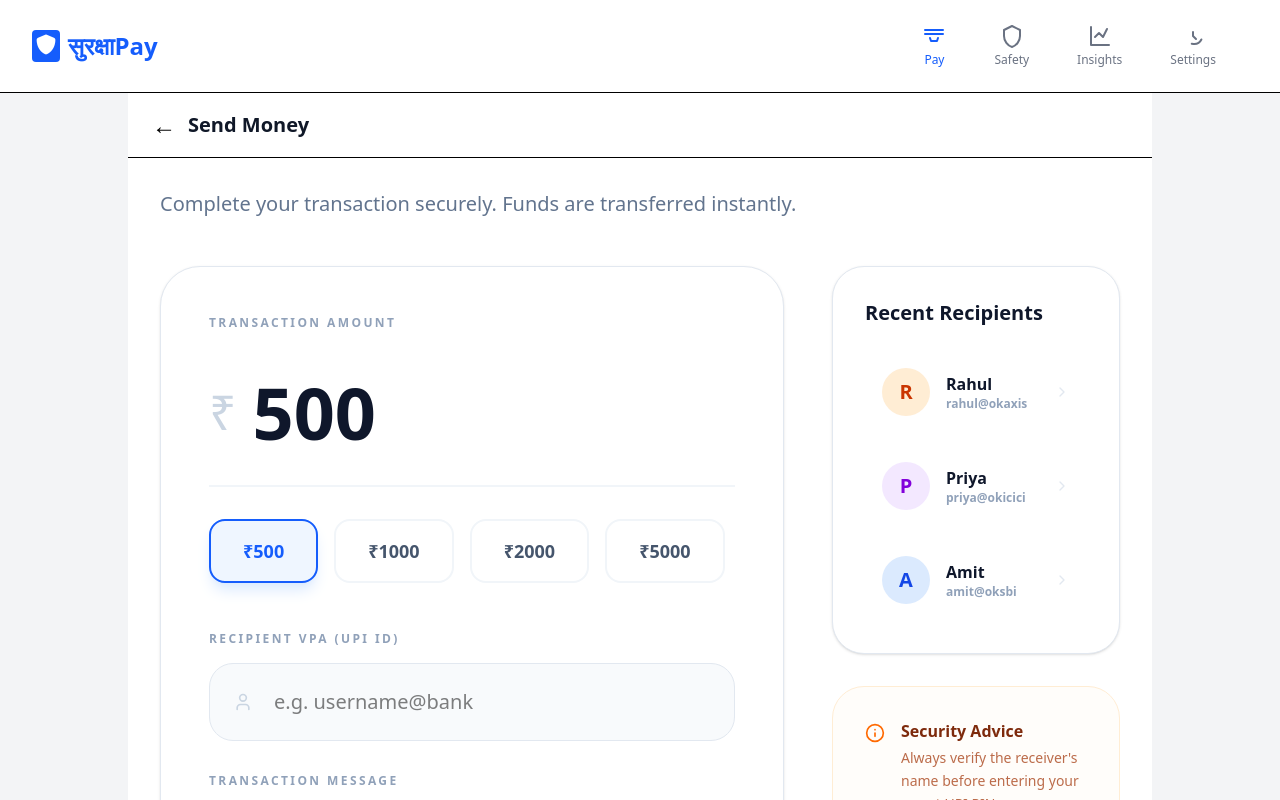
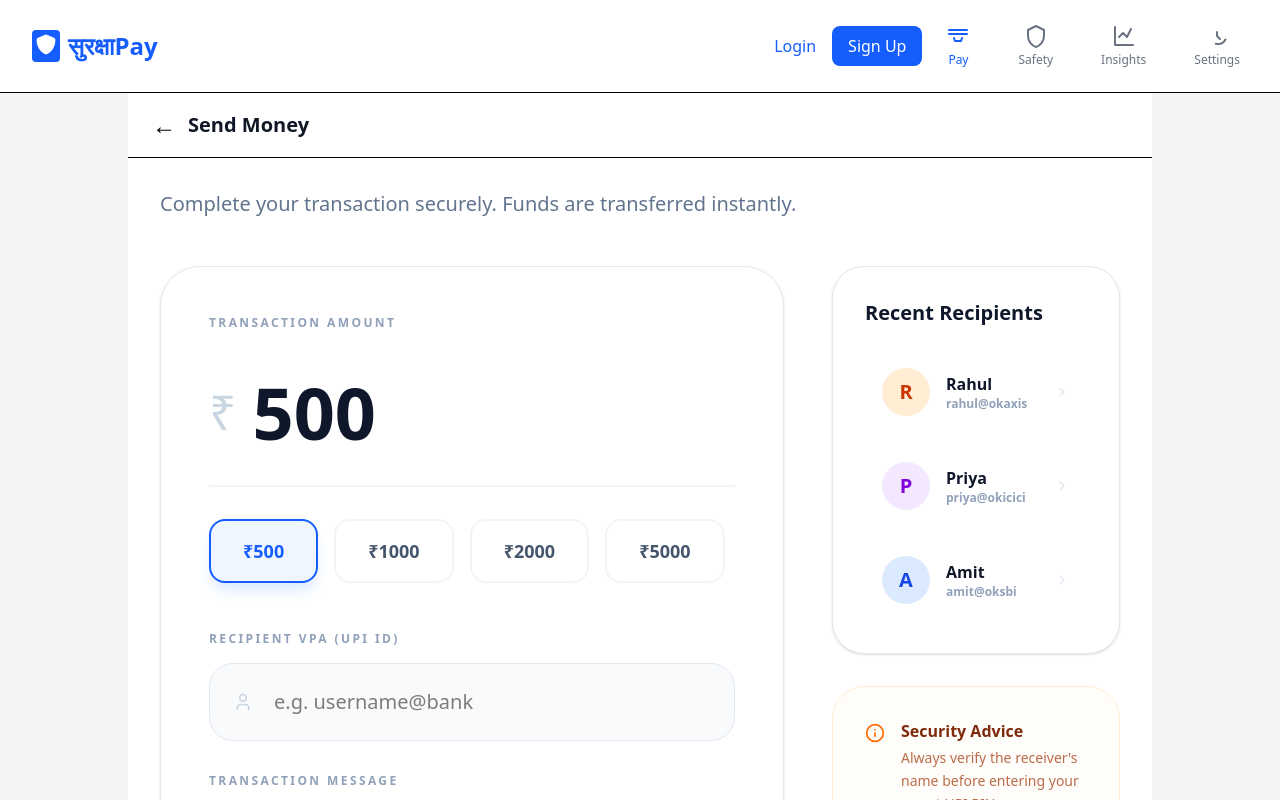
Before and after one commit to amrutasahu2006/upi-fraud-detection, a React (Vite) app: page /payment in a window 1280 px wide. Shown: the top 800 px of the page. Built offline with nearby package versions, Linux system fonts and the light colour scheme.

Commit message:
Fixed Header.jsx

```diff
--- a/src/components/Header.jsx
+++ b/src/components/Header.jsx
@@ -1,105 +1,137 @@
 import { NavLink } from "react-router-dom";
+import { useAuth } from "../context/AuthContext";
+import { LogOut, UserCircle } from "lucide-react";
 
 export default function Header() {
+  const { user, logout, isAuthenticated } = useAuth();
 
   return (
     <header className="bg-white border-b">
       <div className="flex items-center pl-6 pr-4 md:pl-8 md:pr-6 py-3 justify-between">
-        {/* Left: Logo + Icon */}
+
+        {/* Left: Logo */}
         <div className="flex items-center gap-2">
           <div className="bg-blue-600 p-1 rounded">
             <i className="fa-solid fa-shield text-white text-base md:text-lg lg:text-xl"></i>
           </div>
-
           <h1 className="text-lg md:text-xl lg:text-2xl font-semibold text-blue-600">
             सुरक्षाPay
           </h1>
         </div>
 
-        {/* Spacer to push tabs right */}
+        {/* Spacer */}
         <div className="flex-1" />
 
-        {/* Tabs aligned to right with increased spacing */}
+        {/* Auth Section */}
+        {!isAuthenticated ? (
+          <div className="flex items-center space-x-4 mr-6">
+            <NavLink
+              to="/login"
+              className="text-blue-600 hover:text-blue-800 font-medium"
+            >
+              Login
+            </NavLink>
+            <NavLink
+              to="/register"
+              className="bg-blue-600 text-white px-4 py-2 rounded-lg hover:bg-blue-700 transition"
+            >
+              Sign Up
+            </NavLink>
+          </div>
+        ) : (
+          <div className="flex items-center space-x-4 mr-6">
+            <NavLink
+              to="/profile"
+              className="flex items-center space-x-2 text-gray-700 hover:text-blue-600"
+            >
+              <UserCircle size={20} />
+              <span className="hidden md:inline">
+                {user?.username || "User"}
+              </span>
+              <span className="px-2 py-1 bg-blue-100 text-blue-800 text-xs rounded-full capitalize">
+                {user?.role || "user"}
+              </span>
+            </NavLink>
+
+            {user?.role === "admin" && (
+              <NavLink
+                to="/admin/users"
+                className="text-sm bg-purple-600 text-white px-3 py-1 rounded-lg hover:bg-purple-700"
+              >
+                Admin Panel
+              </NavLink>
+            )}
+
+            <button
+              onClick={logout}
+              className="flex items-center space-x-1 text-red-600 hover:text-red-800"
+            >
+              <LogOut size={18} />
+              <span className="hidden md:inline">Logout</span>
+            </button>
+          </div>
+        )}
+
+        {/* Navigation Tabs */}
         <nav className="mr-4">
           <div className="flex items-center gap-12">
-            <NavLink
-              to="/payment"
-              className={({ isActive }) =>
-                `flex flex-col items-center py-3 ${isActive ? "text-blue-600" : "text-gray-500"}`
-              }
-              aria-label="Pay"
-            >
-              <svg
-                className="w-6 h-6"
-                fill="none"
-                stroke="currentColor"
-                viewBox="0 0 24 24"
+            {[
+              { to: "/payment", label: "Pay", icon: PayIcon },
+              { to: "/safety", label: "Safety", icon: SafetyIcon },
+              { to: "/risk-details", label: "Insights", icon: InsightsIcon },
+              { to: "/privacy-settings", label: "Settings", icon: SettingsIcon },
+            ].map(({ to, label, icon: Icon }) => (
+              <NavLink
+                key={to}
+                to={to}
+                className={({ isActive }) =>
+                  `flex flex-col items-center py-3 ${
+                    isActive ? "text-blue-600" : "text-gray-500"
+                  }`
+                }
               >
-                <path strokeLinecap="round" strokeLinejoin="round" strokeWidth={2} d="M3 10h18M3 6h18M16 14l-1 3H9l-1-3" />
-              </svg>
-              <span className="text-xs mt-1">Pay</span>
-            </NavLink>
-
-            <NavLink
-              to="/safety"
-              className={({ isActive }) =>
-                `flex flex-col items-center py-3 ${isActive ? "text-blue-600" : "text-gray-500"}`
-              }
-              aria-label="Safety"
-            >
-              <svg
-                className="w-6 h-6"
-                fill="none"
-                stroke="currentColor"
-                viewBox="0 0 24 24"
-              >
-                <path strokeLinecap="round" strokeLinejoin="round" strokeWidth={2} d="M12 2l8 4v6c0 5-3.582 9.74-8 11-4.418-1.26-8-6-8-11V6l8-4z" />
-              </svg>
-              <span className="text-xs mt-1">Safety</span>
-            </NavLink>
-
-            <NavLink
-            to="/risk-details"
-              className={({ isActive }) =>
-                `flex flex-col items-center py-3 ${isActive ? "text-blue-600" : "text-gray-500"}`
-              }
-              aria-label="Insights"
-            >
-              <svg
-                className="w-6 h-6"
-                fill="none"
-                stroke="currentColor"
-                viewBox="0 0 24 24"
-              >
-                <path strokeLinecap="round" strokeLinejoin="round" strokeWidth={2} d="M3 3v18h18" />
-                <path strokeLinecap="round" strokeLinejoin="round" strokeWidth={2} d="M7 13l4-4 4 4 4-8" />
-              </svg>
-              <span className="text-xs mt-1">Insights</span>
-            </NavLink>
-
-            <NavLink
-              to="/privacy-settings"
-              className={({ isActive }) =>
-                `flex flex-col items-center py-3 ${isActive ? "text-blue-600" : "text-gray-500"}`
-              }
-              aria-label="Settings"
-            >
-              <svg
-                className="w-6 h-6"
-                fill="none"
-                stroke="currentColor"
-                viewBox="0 0 24 24"
-              >
-                <path strokeLinecap="round" strokeLinejoin="round" strokeWidth={2} d="M12 8v4l3 3" />
-                <path strokeLinecap="round" strokeLinejoin="round" strokeWidth={2} d="M20.39 15.5A8 8 0 0112.5 20l-1.77-.35" />
-              </svg>
-              <span className="text-xs mt-1">Settings</span>
-            </NavLink>
+                <Icon />
+                <span className="text-xs mt-1">{label}</span>
+              </NavLink>
+            ))}
           </div>
         </nav>
-
-        <div className="w-6" />
       </div>
     </header>
   );
 }
+
+/* Icons */
+function PayIcon() {
+  return (
+    <svg className="w-6 h-6" fill="none" stroke="currentColor" viewBox="0 0 24 24">
+      <path strokeLinecap="round" strokeLinejoin="round" strokeWidth={2} d="M3 10h18M3 6h18M16 14l-1 3H9l-1-3" />
+    </svg>
+  );
+}
+
+function SafetyIcon() {
+  return (
+    <svg className="w-6 h-6" fill="none" stroke="currentColor" viewBox="0 0 24 24">
+      <path strokeLinecap="round" strokeLinejoin="round" strokeWidth={2} d="M12 2l8 4v6c0 5-3.582 9.74-8 11-4.418-1.26-8-6-8-11V6l8-4z" />
+    </svg>
+  );
+}
+
+function InsightsIcon() {
+  return (
+    <svg className="w-6 h-6" fill="none" stroke="currentColor" viewBox="0 0 24 24">
+      <path strokeLinecap="round" strokeLinejoin="round" strokeWidth={2} d="M3 3v18h18" />
+      <path strokeLinecap="round" strokeLinejoin="round" strokeWidth={2} d="M7 13l4-4 4 4 4-8" />
+    </svg>
+  );
+}
+
+function SettingsIcon() {
+  return (
+    <svg className="w-6 h-6" fill="none" stroke="currentColor" viewBox="0 0 24 24">
+      <path strokeLinecap="round" strokeLinejoin="round" strokeWidth={2} d="M12 8v4l3 3" />
+      <path strokeLinecap="round" strokeLinejoin="round" strokeWidth={2} d="M20.39 15.5A8 8 0 0112.5 20l-1.77-.35" />
+    </svg>
+  );
+}
```
